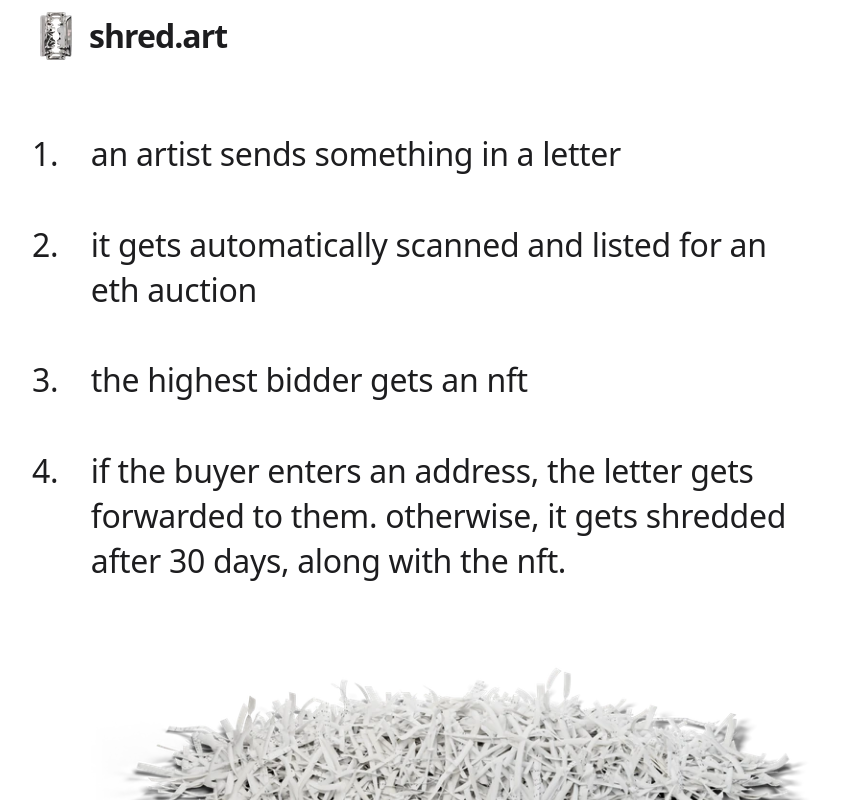
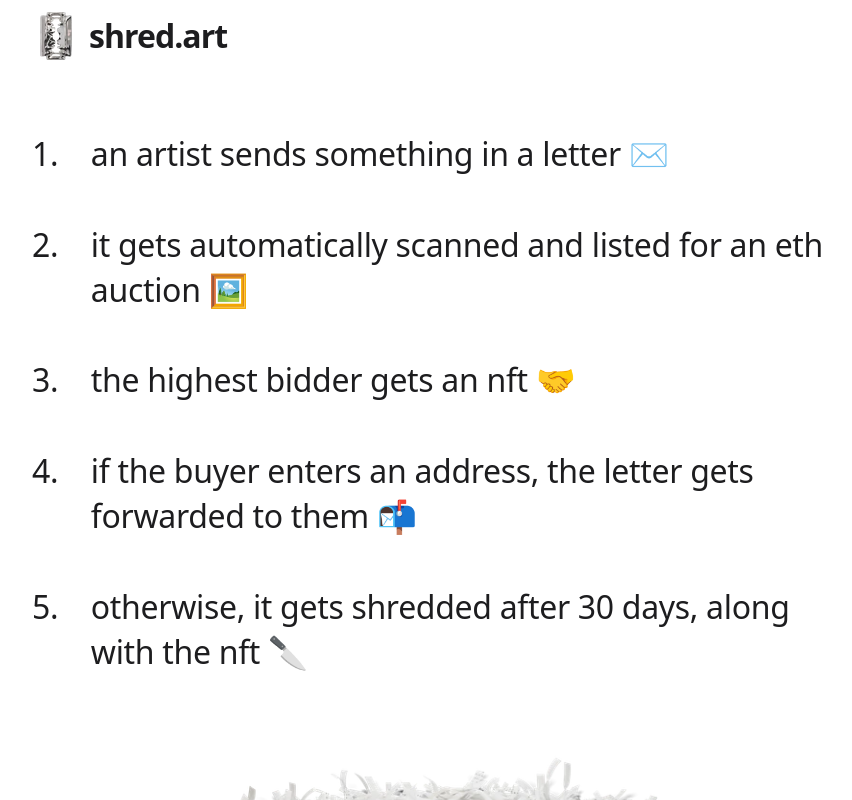
Before and after one commit to grachyov/shred-art, a React (Vite) app: page / in a window 1280 px wide. Shown: the top 800 px of the page, without its empty margins (176-1028 px from the left). Built offline with nearby package versions, Linux system fonts and the light colour scheme.

Commit message:
Split final step and add requested emojis

```diff
--- a/src/App.tsx
+++ b/src/App.tsx
@@ -1,8 +1,9 @@
 const steps = [
-  "an artist sends something in a letter",
-  "it gets automatically scanned and listed for an eth auction",
-  "the highest bidder gets an nft",
-  "if the buyer enters an address, the letter gets forwarded to them. otherwise, it gets shredded after 30 days, along with the nft.",
+  "an artist sends something in a letter ✉️",
+  "it gets automatically scanned and listed for an eth auction 🖼️",
+  "the highest bidder gets an nft 🤝",
+  "if the buyer enters an address, the letter gets forwarded to them 📬",
+  "otherwise, it gets shredded after 30 days, along with the nft 🔪",
 ];
 
 export default function App() {
```
Also changed, not shown: 2 other files (tests, documents, lock files or other folders).
